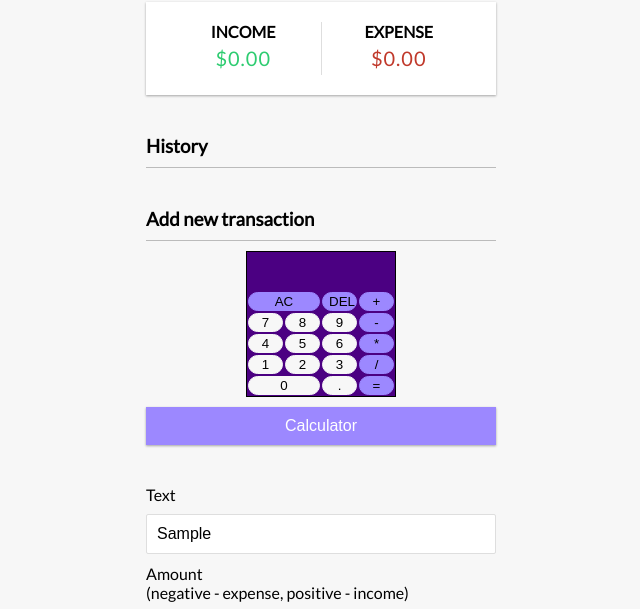
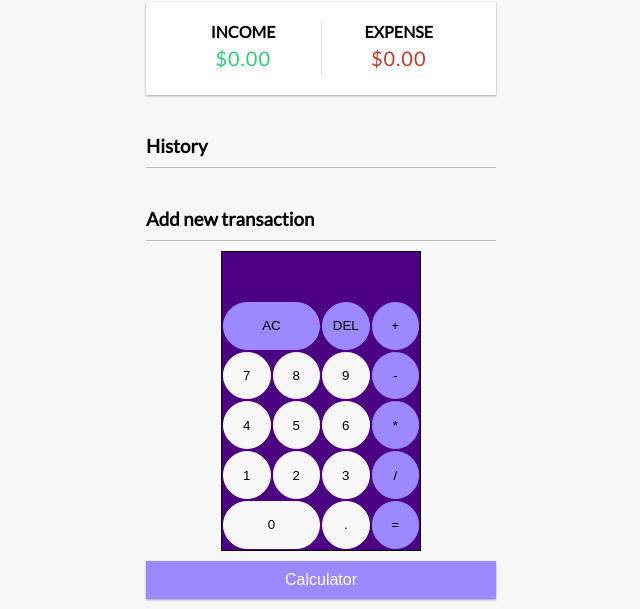
Before and after one commit to indacluber/511-AJAX-homework, a plain HTML site: page index.html in a window 1280 px wide. Both pictures are taken after typing "Sample", "5" into the empty fields and a click on the button "Calculator". Shown: the part 175-784 px from the top of the page, without its empty margins (319-959 px from the left). Drawn offline with Linux system fonts and the light colour scheme.

Commit message:
width change

```diff
--- a/css/index.css
+++ b/css/index.css
@@ -168,7 +168,7 @@ input[type="number"] {
   margin: auto;
   text-align: end;
   height: 20px;
-  width: 150px;
+  width: 200px;
   box-sizing: border-box;
   background-color: indigo;
   color: #fff;
@@ -179,13 +179,14 @@ input[type="number"] {
 .display {
   margin: auto;
   text-align: end;
-  height: 20px;
-  width: 150px;
+  height: 30px;
+  width: 200px;
   background-color: indigo;
   color: #ffffff;
   border-left: 1px solid #000000;
   border-right: 1px solid #000000;
   box-sizing: border-box;
+  font-size: 1.5em;
 }
 
 .calk-body {
@@ -195,8 +196,8 @@ input[type="number"] {
 .opers {
   margin: auto;
   border: 1px solid #000000;
-  width: 150px;
-  height: auto;
+  width: 200px;
+  height: 250px;
   display: grid;
   grid-template-columns: 25% 25% 25% 25%;
   grid-template-rows: 20% 20% 20% 20% 20%;
```
